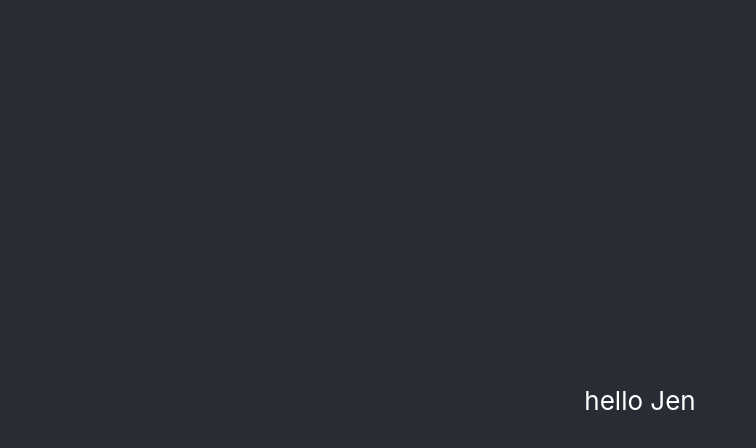
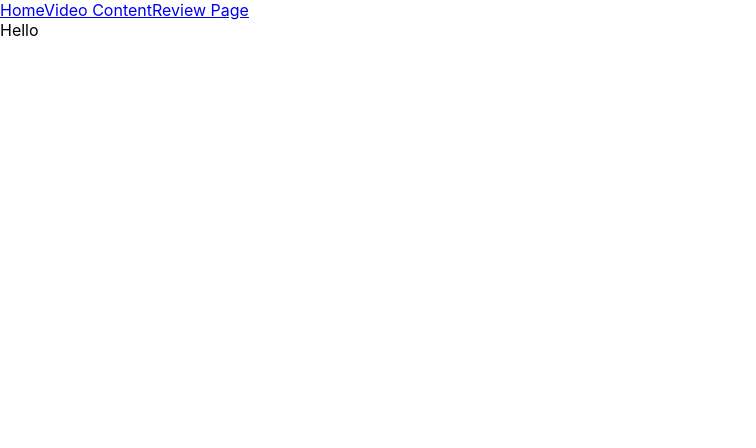
Before and after one commit to ryanblessing/Smokin-Rods-Car-Show, a React (Create React App) app: page / in a window 1280 px wide. Shown: the top 448 px of the page, without its empty margins (0-756 px from the left). Built offline with nearby package versions, Linux system fonts and the light colour scheme.

Commit message:
folder layout with multiple pages connecting

```diff
--- a/package.json
+++ b/package.json
@@ -4,7 +4,9 @@
   "private": true,
   "dependencies": {
     "react": "^17.0.2",
+    "react-bootstrap": "^2.3.0",
     "react-dom": "^17.0.2",
+    "react-router-dom": "^6.3.0",
     "react-scripts": "5.0.1",
     "web-vitals": "^2.1.4"
   },
--- a/src/App.js
+++ b/src/App.js
@@ -1,16 +1,21 @@
 import './App.css';
+import React from 'react';
+import Navigation from './components/Nav';
+import Home from './components/sections/homePage';
+import ReviewPage from './components/sections/reviewPage';
+import VideoContent from './components/sections/video-content';
+import { BrowserRouter, Routes, Route } from 'react-router-dom';
 
 function App() {
   return (
-    <div className="App">
-      <header className="App-header">
-
-        <p>
-         hello Jen
-        </p>
-
-      </header>
-    </div>
+    <BrowserRouter>
+      <Navigation />
+        <Routes>
+          <Route path='/' exact element={<Home />} />
+          <Route path='/ReviewPage' exact element={<ReviewPage />} />
+          <Route path='/VideoContent' exact element={<VideoContent />} />
+        </Routes>
+    </BrowserRouter>
   );
 }
 
--- /dev/null
+++ b/src/components/Nav.js
@@ -0,0 +1,33 @@
+import React from "react";
+import { Navbar, Nav, Container } from 'react-bootstrap'
+
+
+function Navigation() {
+    // const [click, setClick] = useState(false)
+    // const handleClick = () => setClick(false)
+
+
+    return (
+        <>
+            <Navbar>
+                <Container fluid>
+                    <Nav>
+                        <Nav.Link href='/' className="=nav-links">
+                            Home
+                        </Nav.Link>
+
+                        <Nav.Link href='/VideoContent' className="=nav-links">
+                            Video Content
+                        </Nav.Link>
+
+                        <Nav.Link href='/reviewPage' className="=nav-links">
+                            Review Page
+                        </Nav.Link>
+                    </Nav>
+                </Container>
+            </Navbar>
+        </>
+    )
+}
+
+export default Navigation;
--- /dev/null
+++ b/src/components/sections/homePage.js
@@ -0,0 +1,12 @@
+import React from "react";
+
+export default function Home() {
+    return (
+    <>
+        <div>
+            <header>Hello</header>
+        </div>
+    </>
+    )
+
+}
--- /dev/null
+++ b/src/components/sections/reviewPage.js
@@ -0,0 +1,12 @@
+import React from "react";
+
+export default function ReviewPage() {
+    return (
+        <>
+            <div>
+                <header>ReviewPAge</header>
+            </div>
+        </>
+    )
+
+}
--- /dev/null
+++ b/src/components/sections/video-content.js
@@ -0,0 +1,11 @@
+import React from "react";
+
+export default function VideoContent() {
+    return (
+        <>
+            <div>
+                <header>Video Content</header>
+            </div>
+        </>
+    )
+}
```
Also changed, not shown: src/components/Footer.js (added), 2 other files (tests, documents, lock files or other folders).
